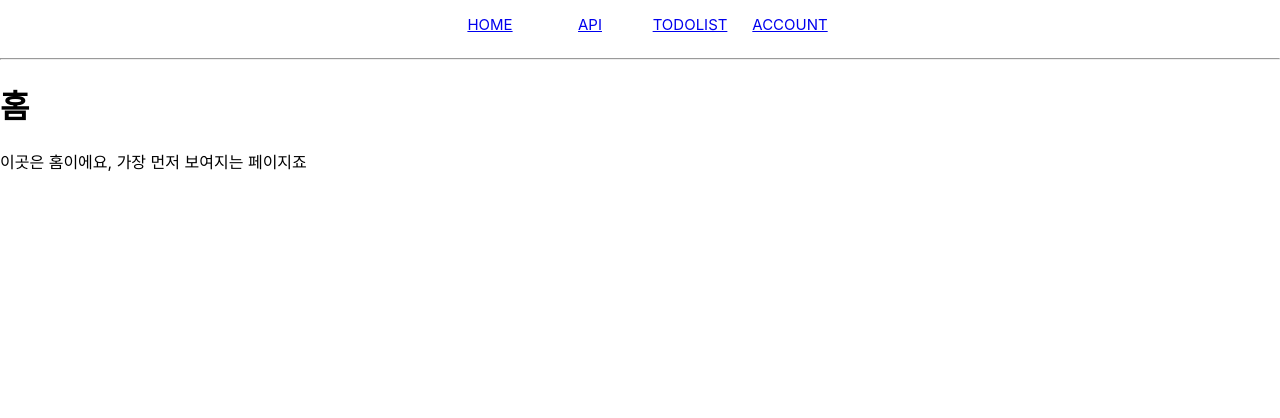
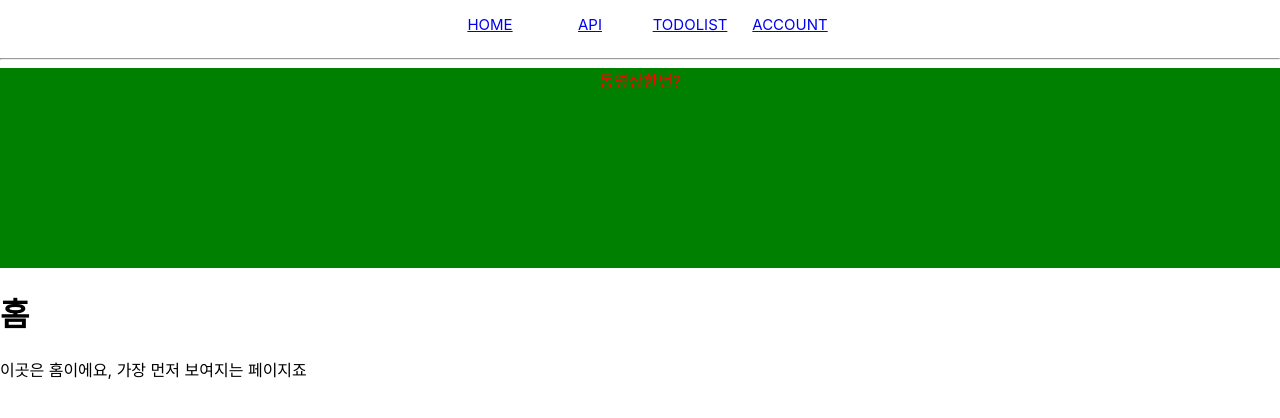
Before and after one commit to yangrake0820/yanglog, a React (Create React App) app: page / in a window 1280 px wide. Shown: the top 418 px of the page. Built offline with nearby package versions, Linux system fonts and the light colour scheme.

Commit message:
전진은박충재!

```diff
--- a/src/components/home/Home.js
+++ b/src/components/home/Home.js
@@ -1,23 +1,12 @@
 import React from 'react';
 
-const checkUrl = () => {
-    var link = document.location.href;
-    if (link === 'https://yangrake0820.github.io/yanglog/') {
-        return true;
-    } else {
-        return false;
-    }
-};
-
 const Home = () => {
-    let test = checkUrl();
     return (
         <div>
-            {test && (
-                <div style={{ height: '200px', width: '100%', textAlign: 'center', color: 'red', background: 'green' }}>
-                    동영상한번?
-                </div>
-            )}
+            <div style={{ height: '200px', width: '100%', textAlign: 'center', color: 'red', background: 'green' }}>
+                동영상한번?
+            </div>
+
             <h1>홈</h1>
             <p>이곳은 홈이에요, 가장 먼저 보여지는 페이지죠</p>
         </div>
```
